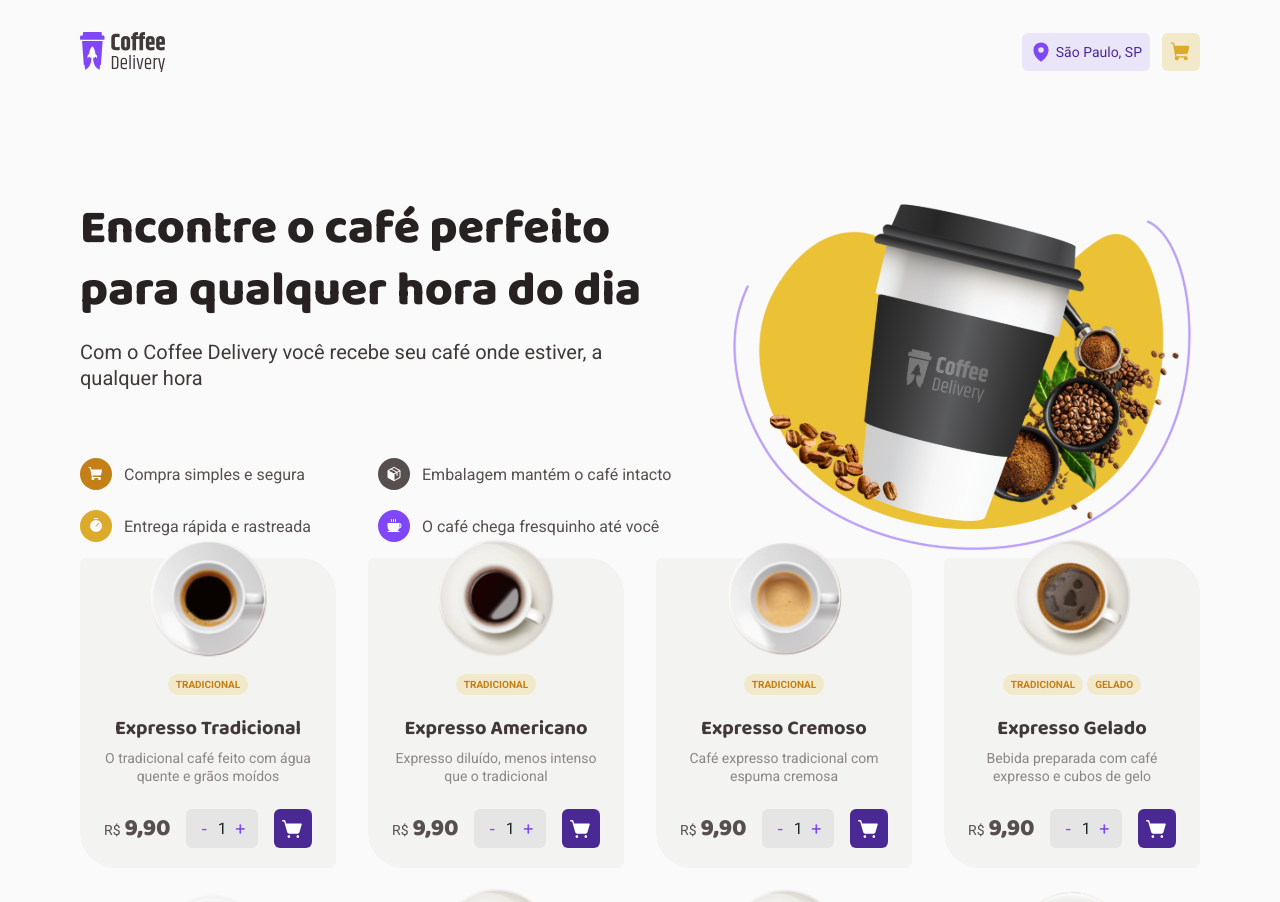
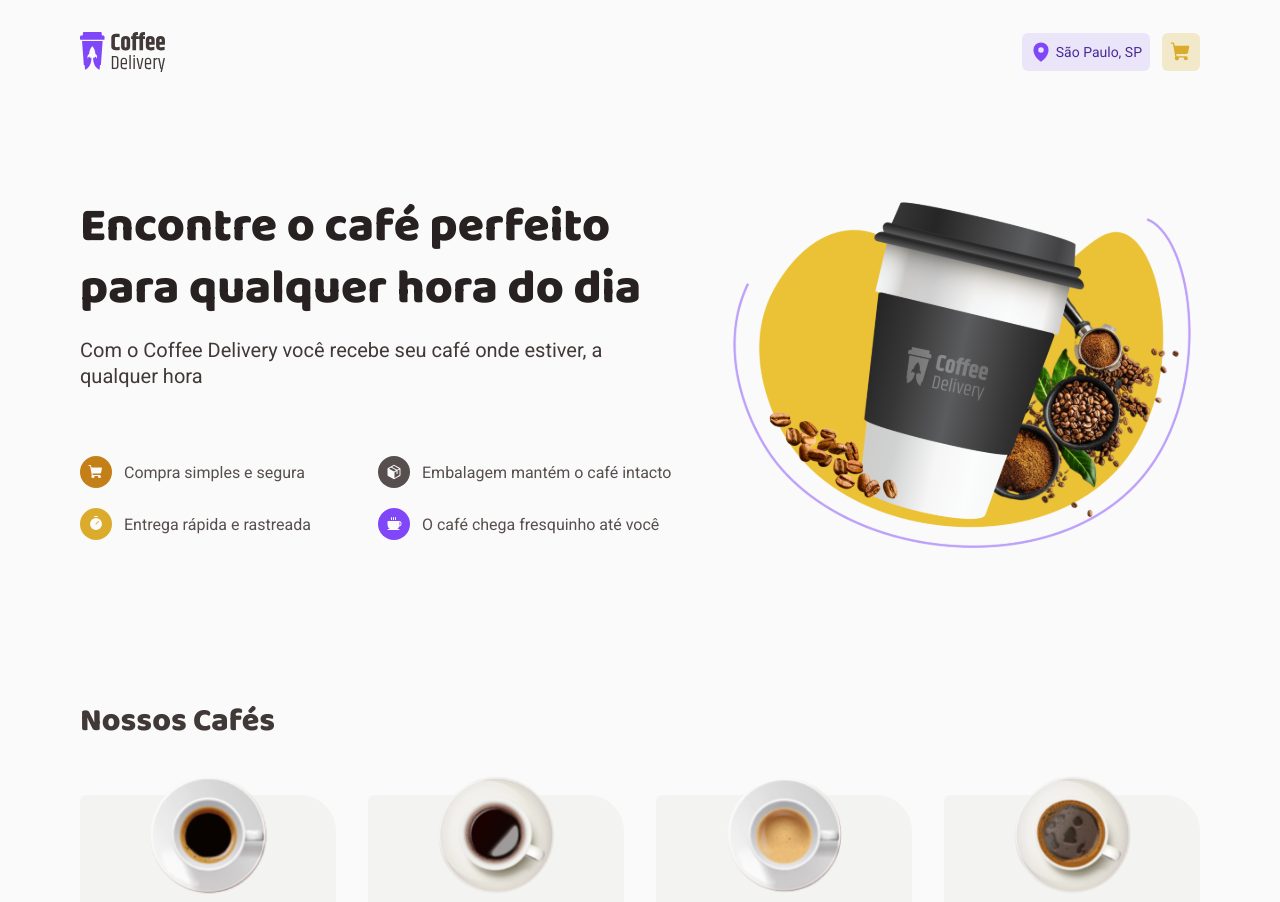
Before and after one commit to ThiagoLG/coffee-delivery, a React (Vite) app: page / in a window 1280 px wide. Shown: the top 902 px of the page. Built offline with nearby package versions, Linux system fonts and the light colour scheme.

Commit message:
improvements made to the structure of the home

```diff
--- a/src/pages/Home/Product/index.tsx
+++ b/src/pages/Home/Product/index.tsx
@@ -1,5 +1,5 @@
 import { ShoppingCartSimple } from 'phosphor-react'
-import { useState } from 'react'
+import { ChangeEvent, useState } from 'react'
 import { IProduct } from '../../../models/IProduct'
 import { ProductBuyContainer, ProductContainer, ProductTag } from './styles'
 
@@ -12,6 +12,19 @@ export function Product(product: IProduct) {
       minimumFractionDigits: 2,
       maximumFractionDigits: 2,
     })
+  }
+
+  function handleChangeProductAmount(e: ChangeEvent<HTMLInputElement>) {
+    const receivedValue = e.target.valueAsNumber
+    setAmountToBuy(receivedValue > 99 ? 99 : receivedValue)
+  }
+
+  function increaseAmount() {
+    if (amountToBuy < 99) setAmountToBuy((value) => value + 1)
+  }
+
+  function decreaseAmount() {
+    if (amountToBuy > 1) setAmountToBuy((value) => value - 1)
   }
 
   return (
@@ -34,9 +47,14 @@ export function Product(product: IProduct) {
           <span className="priceValue">{formatCurrency(product.price)}</span>
         </section>
         <section className="buyContainer">
-          <button>-</button>
-          <input type="number" value={amountToBuy} />
-          <button>+</button>
+          <button onClick={decreaseAmount}>--</button>
+          <input
+            type="number"
+            value={amountToBuy}
+            onChange={handleChangeProductAmount}
+            required
+          />
+          <button onClick={increaseAmount}>+</button>
         </section>
         <button className="cartButton">
           <ShoppingCartSimple size={22} color="white" weight="fill" />
--- a/src/pages/Home/Product/styles.ts
+++ b/src/pages/Home/Product/styles.ts
@@ -116,6 +116,7 @@ export const ProductBuyContainer = styled.section`
       background-color: transparent;
       font-size: 1.125rem;
       width: 0.75rem;
+      letter-spacing: -1px;
     }
   }
 
--- a/src/pages/Home/index.tsx
+++ b/src/pages/Home/index.tsx
@@ -1,5 +1,6 @@
 import {
   HomeContainer,
+  HomeInfosSection,
   HomePrincipalImage,
   HomeTextSection,
   HomeTopics,
@@ -29,6 +30,7 @@ export function Home() {
 
   return (
     <HomeContainer>
+      <HomeInfosSection>
         <HomeTextSection>
           <span className="principalText">
             Encontre o café perfeito para qualquer hora do dia
@@ -69,14 +71,16 @@ export function Home() {
           </TopicContainer>
         </HomeTopics>
 
-      <h3>Nossos Cafés</h3>
+        <HomePrincipalImage src={HomeYellowCoffee} />
+      </HomeInfosSection>
+
+      <span className="titleText">Nossos Cafés</span>
 
       <ProductsCatalog>
         {products.map((product) => (
           <Product key={product.id} {...product} />
         ))}
       </ProductsCatalog>
-      <HomePrincipalImage src={HomeYellowCoffee} />
     </HomeContainer>
   )
 }
--- a/src/pages/Home/styles.ts
+++ b/src/pages/Home/styles.ts
@@ -1,13 +1,26 @@
 import styled from 'styled-components'
 
 export const HomeContainer = styled.main`
+  display: flex;
+  flex-direction: column;
+  gap: 3rem;
+
+  .titleText {
+    font-family: 'Baloo 2', 'sans-serif';
+    font-weight: 800;
+    font-size: 2rem;
+    color: ${(props) => props.theme['gray-700']};
+  }
+`
+
+export const HomeInfosSection = styled.section`
   display: grid;
   grid-template-areas:
     'text image'
     'topics image'
     'catalog catalog';
   column-gap: 3rem;
-  padding-top: 5.875rem;
+  padding: 5.75rem 0;
 `
 
 export const HomeTextSection = styled.section`
```
Lines whose indentation alone changed are shown as unchanged.
